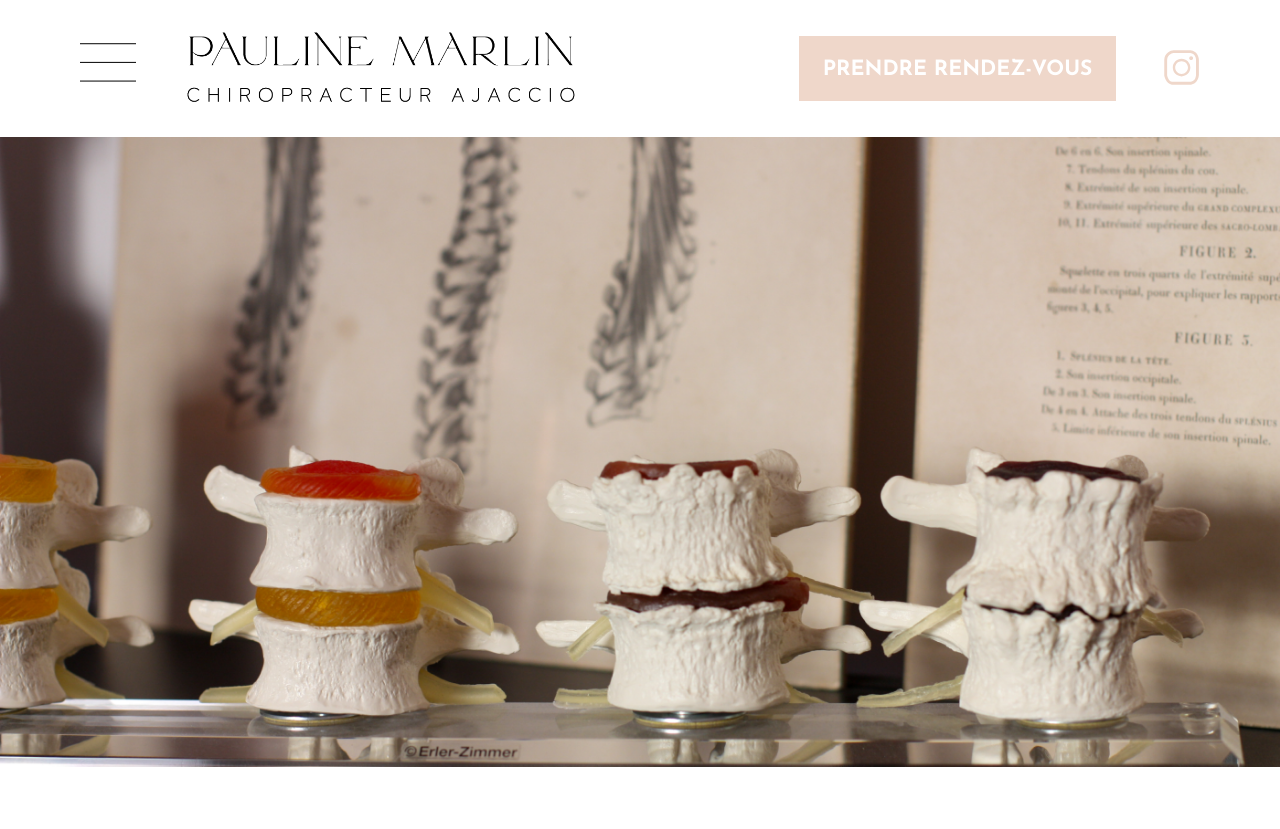
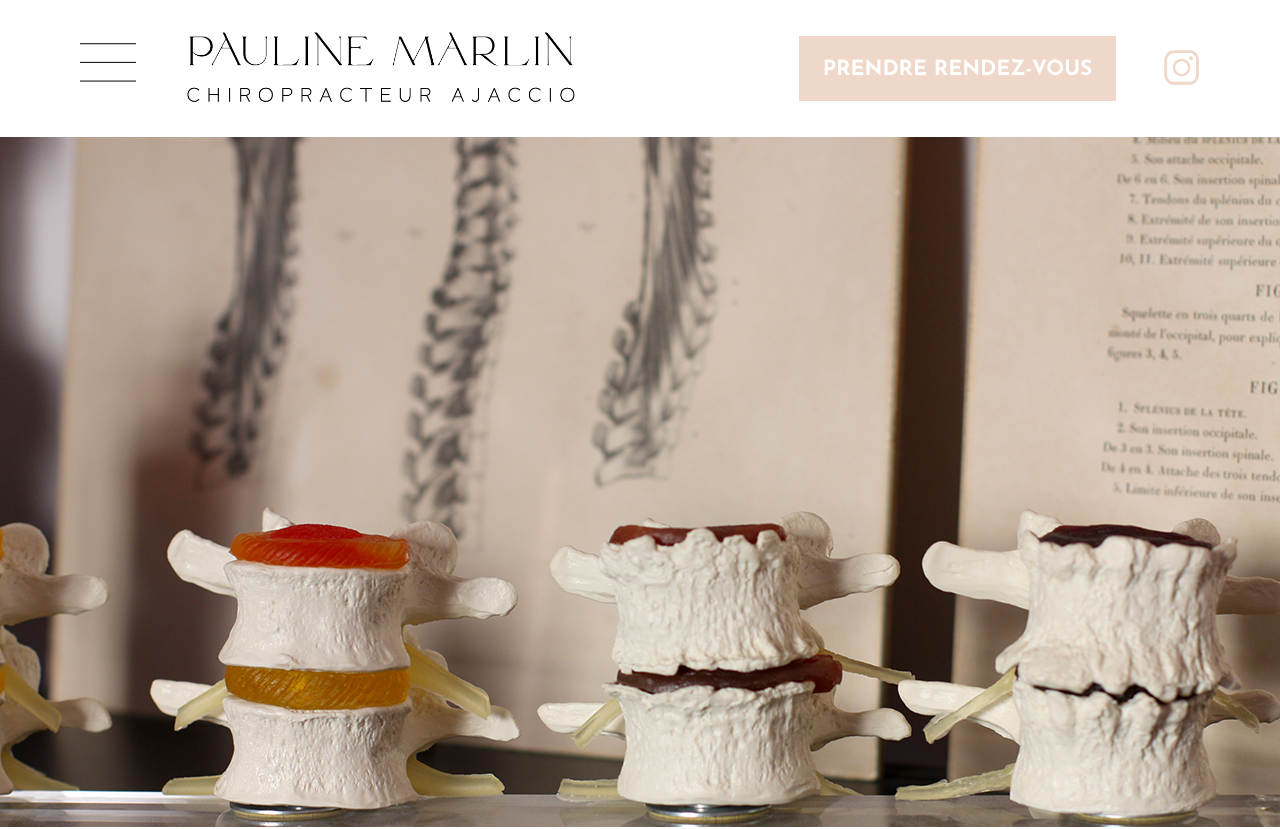
Before and after one commit to MisterPingouin/chiropracteur, a Next.js app: page / in a window 1280 px wide. Shown: the top 829 px of the page. Built offline with nearby package versions, Linux system fonts and the light colour scheme.

Commit message:
fix image first

```diff
--- a/src/app/page.tsx
+++ b/src/app/page.tsx
@@ -43,19 +43,20 @@ export default function Home() {
           </a>
         </Link>
         <Image
-          src="/images/img1chiro.png"
+          src="/images/header_mobile.webp"
           width={428}
           height={323}
           alt="Image Chiropracteur Ajaccio"
-          className="w-auto h-auto lg:hidden"
+          className="w-full h-auto lg:hidden"
         />
-        <Image
-          src="/images/img1chiro.png"
-          width={700}
-          height={345}
-          alt="Image Chiropracteur Ajaccio"
-          className="hidden w-full h-auto lg:block"
-        />
+  <div className="hidden relative w-full h-[690px] lg:block">
+    <Image
+      src="/images/image1.webp"
+      layout="fill"
+      objectFit="cover"
+      alt="Image Chiropracteur Ajaccio"
+    />
+  </div>
         <div className="flex flex-col justify-center items-center font-light px-6 mt-4 lg:mt-14 lg:px-32">
           <div className="lg:flex lg:items-center lg:justify-center lg:flex-row-reverse lg:gap-32">
             <div
```
Also changed, not shown: public/images/header_mobile.webp (added), public/images/image1.webp (added).
